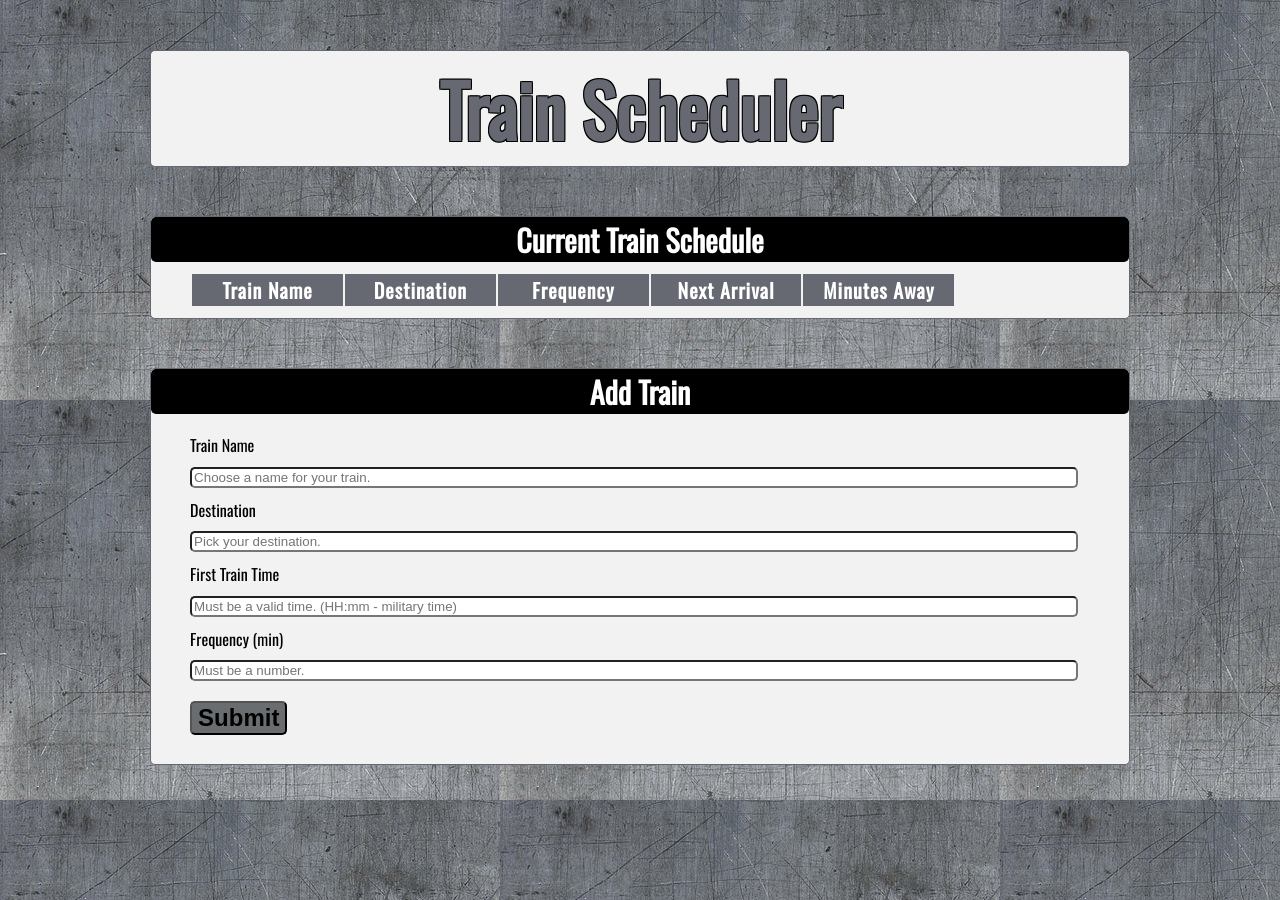
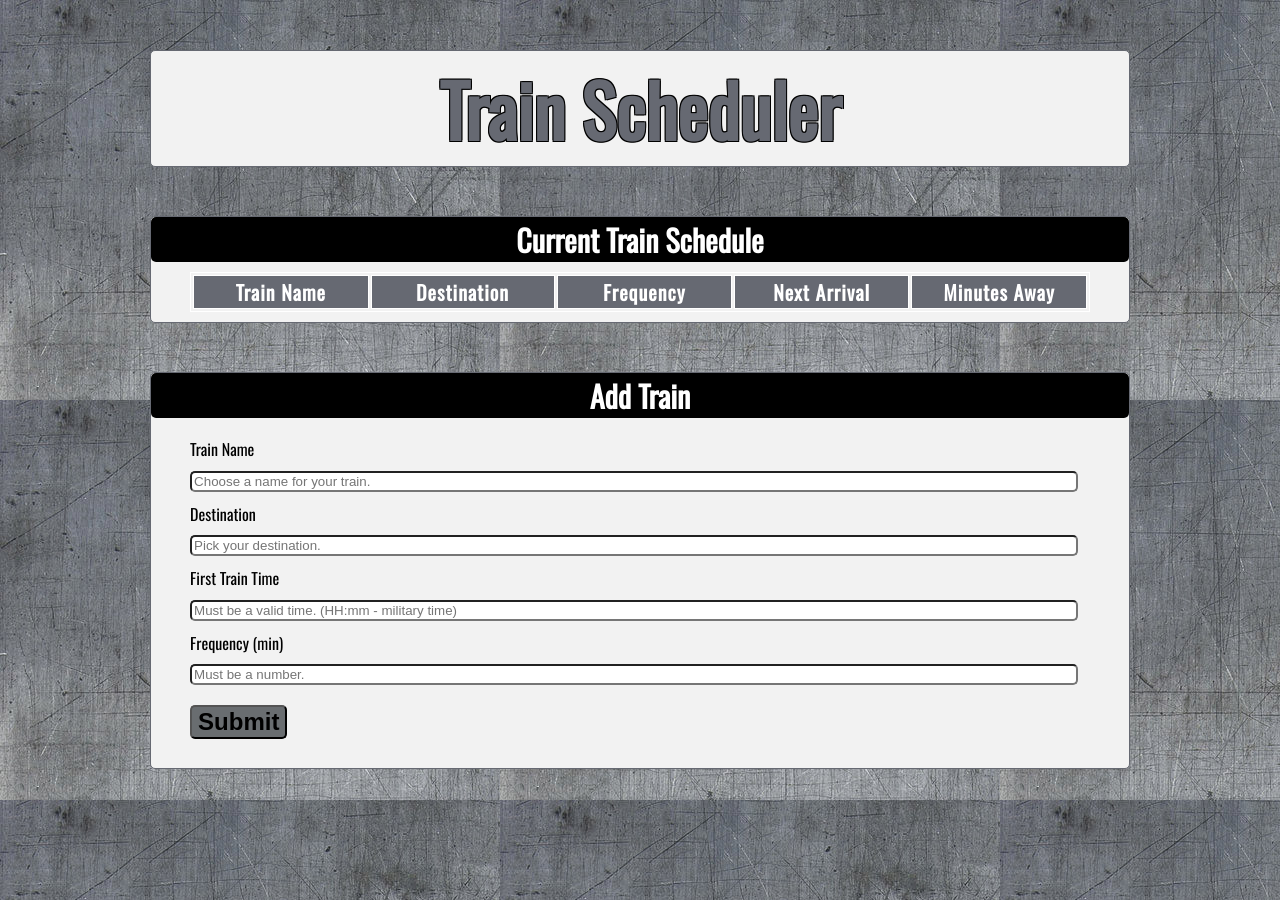
Before and after one commit to JohnBendfeldt/TrainScheduler, a plain HTML site: page index.html in a window 1280 px wide. Drawn offline with nearby package versions, Linux system fonts and the light colour scheme; no server answers.

Commit message:
changed table borders

```diff
--- a/css/style.css
+++ b/css/style.css
@@ -69,9 +69,16 @@ thead {
 }
 
 th {
-	width: 15%;
+	width: 10%;
 	font-size: 20px;
 	letter-spacing: .05em;
+}
+
+td,
+th,
+table,
+thead {
+	border: 1px solid #FFFFFF;
 }
 
 form {
```
